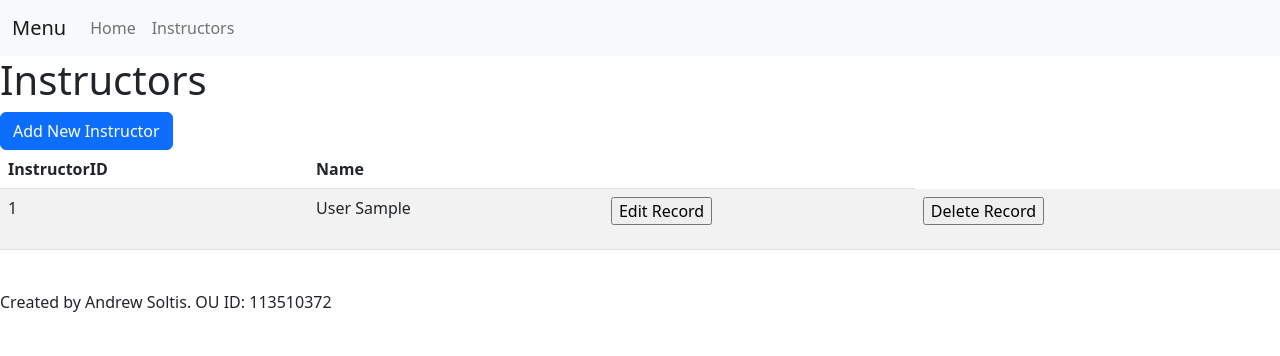
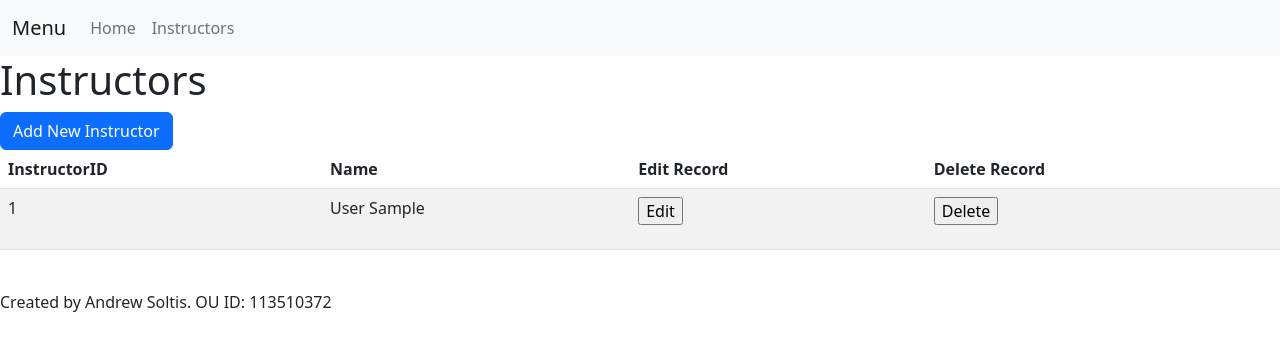
Before and after one commit to amsoltis/Homework4, a PHP site: page /instructor.php in a window 1280 px wide. Shown: the top 356 px of the page. Run offline with PHP 8.4, Linux system fonts and the light colour scheme; tables that the repository leaves empty or names only in its code hold one stand-in row (values such as "Sample post").

Commit message:
Update instructor.php

```diff
--- a/instructor.php
+++ b/instructor.php
@@ -11,7 +11,8 @@
     <tr>
       <th>InstructorID</th>
       <th>Name</th>
-      <th></th>
+      <th>Edit Record</th>
+      <th>Delete Record</th>
     </tr>
   </thead>
   <tbody>
@@ -42,13 +43,13 @@ if ($result->num_rows > 0) {
     <td>
       <form method="post" action="instructor-edit.php">
         <input type="hidden" name="id" value="<?=$row["InstructorID"]?>" />
-        <input type="submit" value="Edit Record" />
+        <input type="submit" value="Edit" />
       </form>
     </td>
     <td>
       <form method="post" action="instructor-delete.php">
         <input type="hidden" name="id" value="<?=$row["InstructorID"]?>" />
-        <input type="submit" value="Delete Record" />
+        <input type="submit" value="Delete" />
       </form>
     </td>
   </tr>
```
